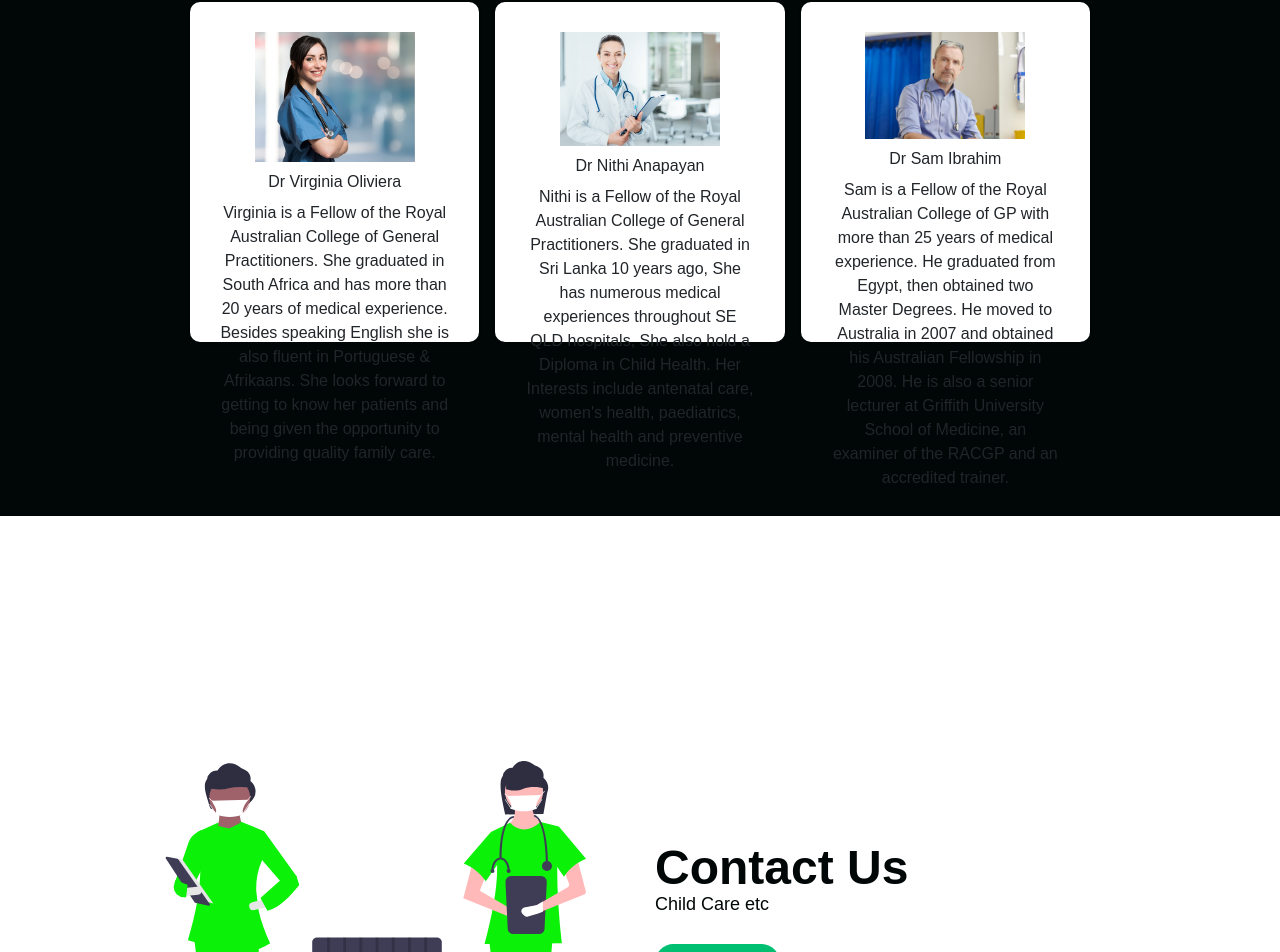
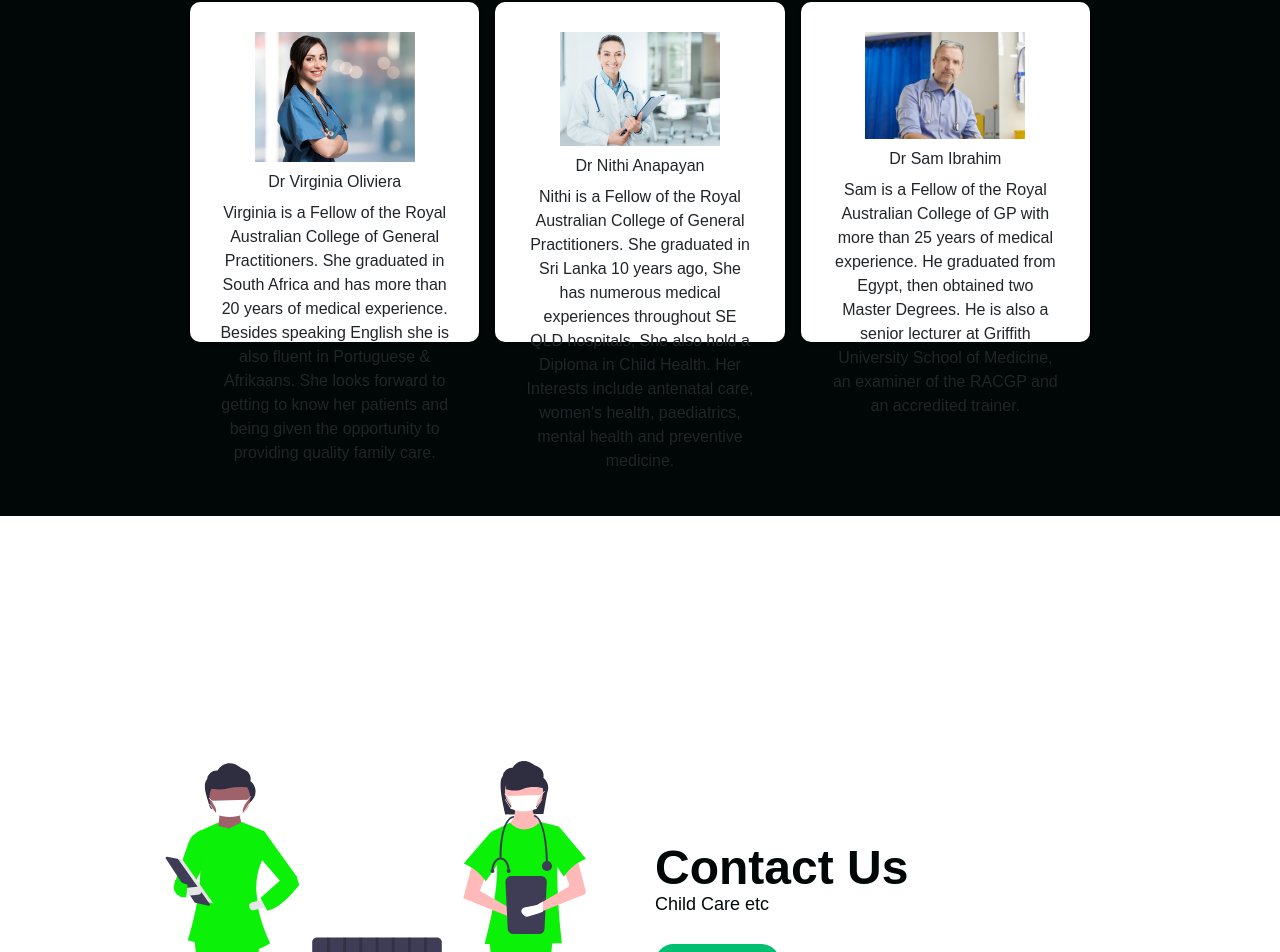
Before and after one commit to romit0007/CP5046-ICT-1, a React (Create React App) app: page / in a window 1280 px wide. Shown: the part 3604-4556 px from the top of the page. Built offline with nearby package versions, Linux system fonts and the light colour scheme.

Commit message:
booking page update

```diff
--- a/src/components/BookA/BookAElements.js
+++ b/src/components/BookA/BookAElements.js
@@ -64,6 +64,7 @@ export const Form = styled.form`
     padding: 80px 32px;
     border-radius: 4px;
     box-shadow: 0 1px 3px rgba(0, 0, 0, 0.9);
+    margin-top: 2px;
 
     @media screen and (max-width: 400px){
         padding: 32px 2px;
--- a/src/components/Team/index.js
+++ b/src/components/Team/index.js
@@ -32,7 +32,6 @@ const Team = () => {
                     <TeamP>
                     Sam is a Fellow of the Royal Australian College of GP with more than 25 years of medical experience.
                      He graduated from Egypt, then obtained two Master Degrees.
-                    He moved to Australia in 2007 and obtained his Australian Fellowship in 2008.
                      He is also a senior lecturer at Griffith University School of Medicine, an examiner of the RACGP and an accredited trainer.
                     </TeamP>
                 </TeamCard>
```
Also changed, not shown: 27 other files (tests, documents, lock files or other folders).
